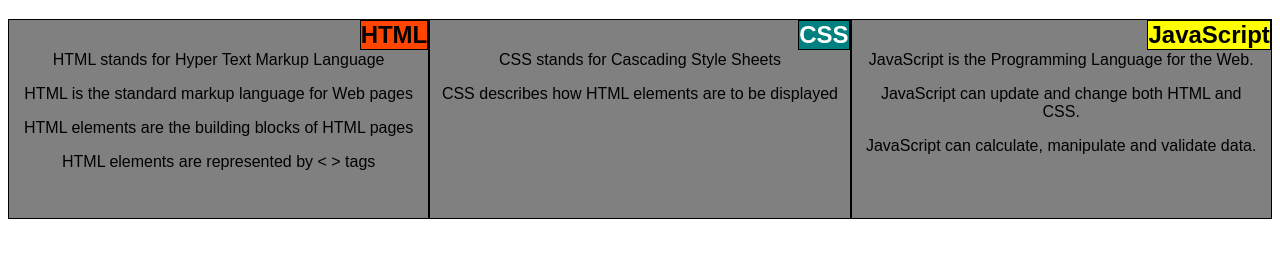
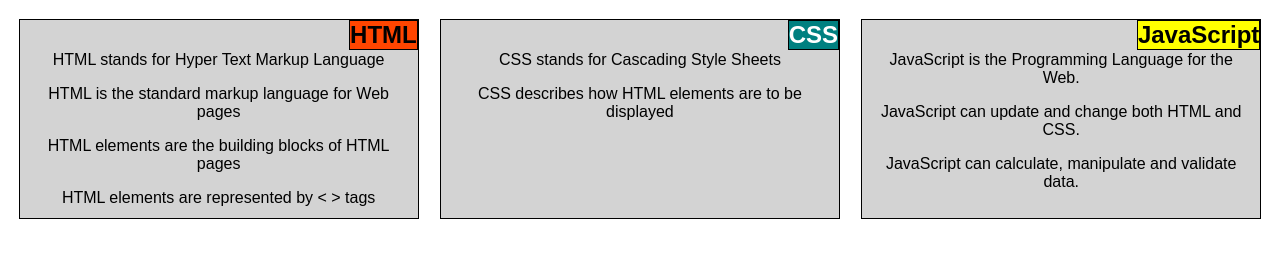
Before and after one commit to yazyyyyy/mod-2-css, a plain HTML site: page index.html in a window 1280 px wide. Shown: the part 61-318 px from the top of the page. Drawn offline with Linux system fonts and the light colour scheme.

Commit message:
Fixed horizontal spacing

```diff
--- a/css/style.css
+++ b/css/style.css
@@ -9,15 +9,17 @@
 /* Simple Responsive Framework. */
 .row {
     width: 100%;
-    margin-bottom: 15px;
   }
 
-.colm {
+section {
     border: 1px solid black;
+    width: 95%;
+    margin-right: auto;
+    margin-left: auto;
     text-align: center;
     padding: 15px 10px 10px 10px;
     height: 200px;
-    background-color: grey;
+    background-color: lightgrey;
     margin-bottom: 15px;
     position: relative;
 }
@@ -66,7 +68,7 @@
       width: 41.66%;
     }
     .col-lg-6 {
-      width: 50%;
+      width: calc(50%-24px);
     }
     .col-lg-7 {
       width: 58.33%;
@@ -92,7 +94,6 @@
   @media (min-width: 768px) and (max-width: 991px) {
     .col-md-1, .col-md-2, .col-md-3, .col-md-4, .col-md-5, .col-md-6, .col-md-7, .col-md-8, .col-md-9, .col-md-10, .col-md-11, .col-md-12 {
       float: left;
-      border: 1px solid black;
     }
     .col-md-1 {
       width: 8.33%;
--- a/index.html
+++ b/index.html
@@ -10,22 +10,28 @@
         <h1>Web Development</h1>
         <div class="row">
             <div class="col-lg-4 col-md-6 colm">
+                <section>
                 <h2 id="one">HTML</h2>
                 <p>HTML stands for Hyper Text Markup Language</p>
                 <p>HTML is the standard markup language for Web pages</p>
                 <p>HTML elements are the building blocks of HTML pages</p>
                 <p>HTML elements are represented by &lt; &gt; tags</p>
+                </section>
             </div>
             <div class="col-lg-4 col-md-6 colm">
+                <section>
                 <h2 id="two">CSS</h2>
                 <p>CSS stands for Cascading Style Sheets</p>
                 <p>CSS describes how HTML elements are to be displayed</p>
+                </section>
             </div>
             <div class="col-lg-4 col-md-12 colm">
+                <section>
                 <h2 id="three">JavaScript</h2>
                 <p>JavaScript is the Programming Language for the Web.</p>
                 <p>JavaScript can update and change both HTML and CSS.</p>
                 <p>JavaScript can calculate, manipulate and validate data.</p>
+                </section>
             </div>
         </div>
     </body>
```
